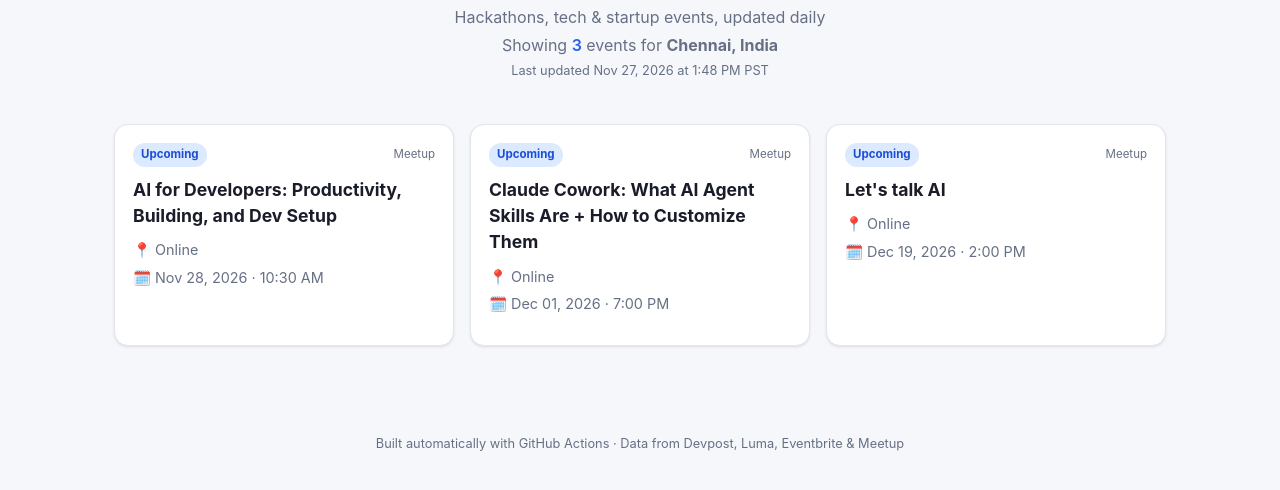
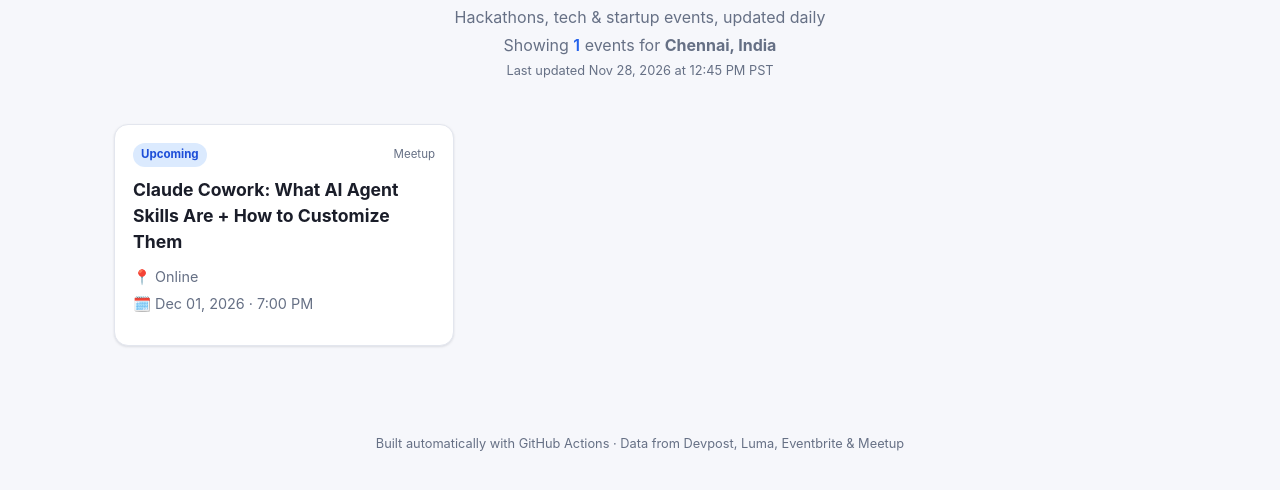
Before and after one commit to merlin-jennifer/tech-events, a plain HTML site: page index.html in a window 1280 px wide. Shown: the part 132-622 px from the top of the page. Drawn offline with Linux system fonts and the light colour scheme.

Commit message:
Update events (2026-11-28)

```diff
--- a/index.html
+++ b/index.html
@@ -88,22 +88,11 @@
   <header>
     <h1>Tech Events near me</h1>
     <p>Hackathons, tech &amp; startup events, updated daily</p>
-    <p>Showing <span class="count" id="event-count">3</span> events for <strong>Chennai, India</strong></p>
-    <p style="font-size:.8rem">Last updated Nov 27, 2026 at 1:48 PM PST</p>
+    <p>Showing <span class="count" id="event-count">1</span> events for <strong>Chennai, India</strong></p>
+    <p style="font-size:.8rem">Last updated Nov 28, 2026 at 12:45 PM PST</p>
   </header>
   <main>
 
-        <a class="card" data-categories="" href="https://www.meetup.com/the-ubuntu-techhive-north-america/events/316847250/" target="_blank" rel="noopener">
-          <div class="card-top">
-            <span class="state upcoming">Upcoming</span>
-            <span class="src">Meetup</span>
-          </div>
-          <h2>AI for Developers: Productivity, Building, and Dev Setup</h2>
-          <p class="meta">📍 Online</p>
-          <p class="meta">🗓️ Nov 28, 2026 · 10:30 AM</p>
-          <div class="tags"></div>
-
-        </a>
         <a class="card" data-categories="" href="https://www.meetup.com/above-the-model/events/316684583/" target="_blank" rel="noopener">
           <div class="card-top">
             <span class="state upcoming">Upcoming</span>
@@ -112,17 +101,6 @@
           <h2>Claude Cowork: What AI Agent Skills Are + How to Customize Them</h2>
           <p class="meta">📍 Online</p>
           <p class="meta">🗓️ Dec 01, 2026 · 7:00 PM</p>
-          <div class="tags"></div>
-
-        </a>
-        <a class="card" data-categories="" href="https://www.meetup.com/machine-learning-workshop/events/316287417/" target="_blank" rel="noopener">
-          <div class="card-top">
-            <span class="state upcoming">Upcoming</span>
-            <span class="src">Meetup</span>
-          </div>
-          <h2>Let&#x27;s talk AI</h2>
-          <p class="meta">📍 Online</p>
-          <p class="meta">🗓️ Dec 19, 2026 · 2:00 PM</p>
           <div class="tags"></div>
 
         </a>
```
Also changed, not shown: events.json (+0 -26 lines).
